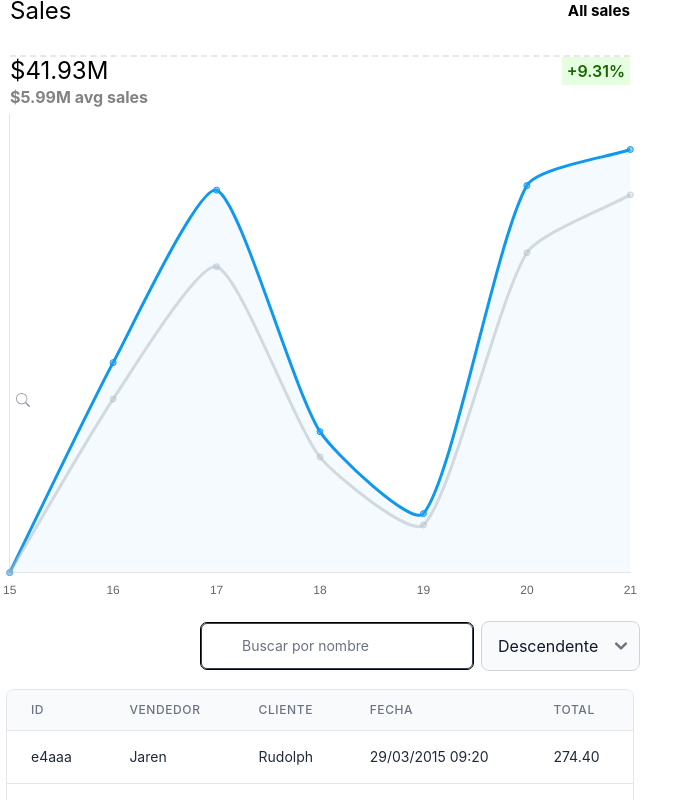
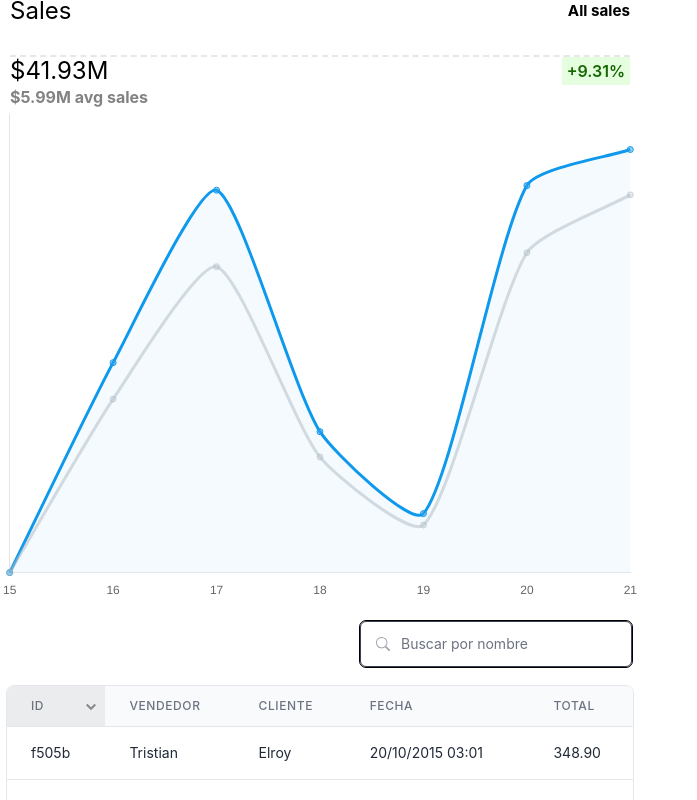
Before and after one commit to Kev2000-Github/Framework-Lab, a React (Create React App) app: page / in a window 1280 px wide. Shown: the top 800 px of the page, without its empty margins (0-697 px from the left). Built offline with nearby package versions, Linux system fonts and the light colour scheme.

Commit message:
fix table bug and ordering

```diff
--- /dev/null
+++ b/src/Components/SVG/ArrowDown.js
@@ -0,0 +1,9 @@
+
+
+export const ArrowDown = ({className}) => {
+    return (
+        <svg className={className} enableBackground="new 0 0 199.404 199.404" version="1.1" viewBox="0 0 199.4 199.4">
+            <polygon points="199.4 63.993 171.12 35.709 99.702 107.13 28.284 35.709 0 63.993 99.702 163.7"/>
+        </svg>
+    )
+}
--- /dev/null
+++ b/src/Components/SVG/SearchIcon.js
@@ -0,0 +1,15 @@
+
+
+export const SearchIcon = ({className}) => {
+    return (
+        <svg
+          className={`h-3.5 w-3.5 text-gray-400 ${className}`}
+          width="16"
+          height="16"
+          fill="currentColor"
+          viewBox="0 0 16 16"
+        >
+          <path d="M11.742 10.344a6.5 6.5 0 1 0-1.397 1.398h-.001c.03.04.062.078.098.115l3.85 3.85a1 1 0 0 0 1.415-1.414l-3.85-3.85a1.007 1.007 0 0 0-.115-.1zM12 6.5a5.5 5.5 0 1 1-11 0 5.5 5.5 0 0 1 11 0z" />
+        </svg>
+    )
+}
--- a/src/Components/Table/Order/index.js
+++ /dev/null
@@ -1,33 +0,0 @@
-import React, { useState } from "react";
-
-const order = [
-  { id: "desc", value: "Descendente" },
-  { id: "asc", value: "Ascendente" },
-];
-export const Order = ({ onOrder }) => {
-  const [selectedOrderBy, setSelectedOrderBy] = useState(order[1]);
-
-  const handleChangeOrderBy = (e) => {
-    const value = order.find((item) => item.id === e.target.value);
-    setSelectedOrderBy(value);
-
-    onOrder(value.id);
-  };
-
-  return (
-    <>
-      <select
-        defaultChecked={selectedOrderBy.id}
-        id="large"
-        onChange={handleChangeOrderBy}
-        className="block py-3 px-4 w-full text-base text-gray-900 bg-gray-50 rounded-lg border border-gray-300 focus:ring-blue-500 focus:border-blue-500 dark:bg-gray-700 dark:border-gray-600 dark:placeholder-gray-400 dark:text-white dark:focus:ring-blue-500 dark:focus:border-blue-500"
-      >
-        {order.map((item, i) => (
-          <option key={i + "-orderby"} value={item.id}>
-            {item.value}
-          </option>
-        ))}
-      </select>
-    </>
-  );
-};
--- a/src/Components/Table/Search/index.js
+++ b/src/Components/Table/Search/index.js
@@ -1,9 +1,8 @@
+import { SearchIcon } from "../../SVG/SearchIcon";
+
 export const Search = ({ onSearch }) => {
   return (
     <>
-      <label htmlFor="hs-table-search" className="sr-only">
-        Buscar
-      </label>
       <input
         onChange={onSearch}
         type="text"
@@ -19,17 +18,8 @@ export const Search = ({ onSearch }) => {
                 border-gray-700 "
         placeholder="Buscar por nombre"
       />
-      <div className="absolute inset-y-0 left-0 flex items-center pl-4 pointer-events-none">
-        <svg
-          className="h-3.5 w-3.5 text-gray-400"
-          xmlns="http://www.w3.org/2000/svg"
-          width="16"
-          height="16"
-          fill="currentColor"
-          viewBox="0 0 16 16"
-        >
-          <path d="M11.742 10.344a6.5 6.5 0 1 0-1.397 1.398h-.001c.03.04.062.078.098.115l3.85 3.85a1 1 0 0 0 1.415-1.414l-3.85-3.85a1.007 1.007 0 0 0-.115-.1zM12 6.5a5.5 5.5 0 1 1-11 0 5.5 5.5 0 0 1 11 0z" />
-        </svg>
+      <div className="absolute inset-y-0 left-0 flex items-center pl-2 pointer-events-none">
+        <SearchIcon/>
       </div>
     </>
   );
--- /dev/null
+++ b/src/Components/Table/Table.css
@@ -0,0 +1,28 @@
+.selectedCol {
+    background-color: rgba(0, 0, 0, 0.056);
+}
+
+.colHeader {
+    cursor: pointer;
+    user-select: none;
+}
+
+.colHeader:hover {
+    background-color: rgba(0, 0, 0, 0.056);
+    animation-timing-function: cubic-bezier(0.47, 0, 0.745, 0.715);
+    transition: 100ms;
+}
+
+.arrowDown {
+    position: absolute;
+    width: 10px;
+    height: auto;
+    right: 10%;
+    top: 40%;
+    fill: rgba(37, 37, 37, 0.493);
+    pointer-events: none;
+}
+
+.arrowDown.ASC {
+    transform: rotate(180deg);
+}
--- a/src/Components/Table/index.js
+++ b/src/Components/Table/index.js
@@ -1,31 +1,50 @@
 /* eslint-disable jsx-a11y/anchor-is-valid */
+import './Table.css'
 import dayjs from "dayjs";
 import React, { useEffect, useState } from "react";
 import { generateTableData } from "../../Data/tableMock";
-import { Order } from "./Order";
 import { Search } from "./Search";
+import { ArrowDown } from '../SVG/ArrowDown';
 
 const headers = [
-  { title: "ID" },
-  { title: "Vendedor" },
-  { title: "Cliente" },
-  { title: "Fecha" },
-  { title: "Total" },
+  { title: "ID", name: 'id' },
+  { title: "Vendedor", name: 'seller' },
+  { title: "Cliente", name: 'customer' },
+  { title: "Fecha", name: 'created' },
+  { title: "Total", name: 'total' },
 ];
 
 const staticSeeder = generateTableData(10);
 
 export const Table = () => {
   const [data, setData] = useState(staticSeeder);
+  const [order, setOrder] = useState({col: headers[0].name, order: 'DESC'});
 
   useEffect(() => {
-  }, [data]);
+    let sortedData = [...data]
+    if(order.order === 'DESC'){
+      sortedData = data.sort((a,b) => {
+        if(a[order.col] > b[order.col]) return -1
+        else if(a[order.col] < b[order.col]) return 1
+        return 0
+      })
+    }
+    else{
+      sortedData = data.reverse()
+    }
+    setData([...sortedData]);
+  }, [order])
+
+  const toggleOrder = (currentOrder) => {
+    return currentOrder === 'DESC' ? 'ASC' : 'DESC'
+  }
+
   const handleSearch = (e) => {
     if (e.target.value === "") {
       setData(staticSeeder);
     } else {
       const value = e.target.value;
-      const filteredData = data.filter((item) => {
+      const filteredData = staticSeeder.filter((item) => {
         return (
           item.seller.toLowerCase().includes(value.toLowerCase()) ||
           item.customer.toLowerCase().includes(value.toLowerCase())
@@ -34,33 +53,23 @@ export const Table = () => {
       setData(filteredData);
     }
   };
+
   const handleOrder = (e) => {
-    const value = e;
-    if (value === "asc") {
-      const sortedData = data.sort((a, b) => {
-        return a.created - b.created;
-      });
-      setData([ ...sortedData]);
+    const value = e.target.getAttribute('name');
+    if(order.col === value){
+      setOrder((prev) => ({...prev, order: toggleOrder(prev.order)}))
     }
-    if (value === "desc") {
-      const sortedData = data.sort((a, b) => {
-        return b.created - a.created;
-      });
+    else{
+      setOrder({col: value, order: 'DESC'})
+    }
+  }
 
-      setData([...sortedData]);
-    }
-  };
   return (
     <div className="flex flex-col">
       <div className="overflow-x-auto">
         <div className="flex justify-end py-3 pl-2">
-          <div className="flex items-center space-x-2">
-            <div>
+          <div className="flex items-center space-x-2 relative mr-2">
             <Search onSearch={handleSearch} />
-            </div>
-            <div className="relative">
-              <Order onOrder={handleOrder} />
-            </div>
           </div>
         </div>
 
@@ -69,21 +78,36 @@ export const Table = () => {
             <table className="min-w-full divide-y divide-gray-200">
               <thead className="bg-gray-50">
                 <tr>
-                  {headers.map((header, i) => (
-                    <th
-                      key={i + "-header"}
-                      scope="col"
-                      className="px-6 py-3
+                  {headers.map((header, i) => {
+                    const style = `px-6 py-3
                     text-left
                     text-xs
                     font-medium
                      text-gray-500
                      uppercase
-                         tracking-wider"
+                     tracking-wider
+                     relative`
+                    const isSelectedCol = order.col === header.name
+                    return (
+                      <th
+                        key={i + "-header"}
+                        scope="col"
+                        name= {header.name}
+                        className={`
+                           colHeader
+                           ${style}
+                           ${isSelectedCol ? "selectedCol " + order.order : ""}
+                           `}
+                        onClick={handleOrder}
                       >
                         {header.title}
+                        {isSelectedCol ?
+                          <ArrowDown className={`arrowDown ${order.order}`}/>
+                          :
+                          ""}
                       </th>
-                  ))}
+                    )
+                  })}
                 </tr>
               </thead>
               <tbody className="divide-y divide-gray-200">
```
Lines whose indentation alone changed are shown as unchanged.
